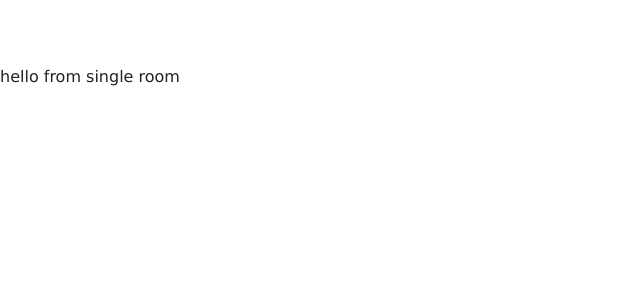
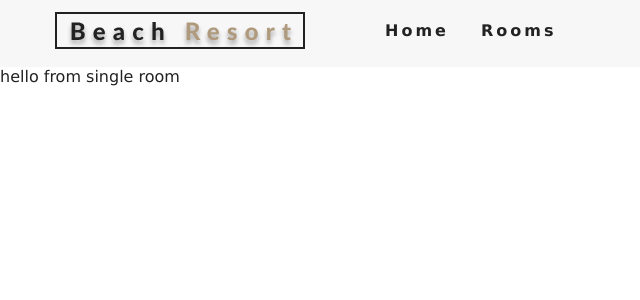
Before and after one commit to dgvnorth/Hotel_App, a React (Create React App) app: page /rooms/1 in a window 1280 px wide. Shown: the top 300 px of the page, without its empty margins (0-640 px from the left). Built offline with nearby package versions, Linux system fonts and the light colour scheme.

Commit message:
navbar added

```diff
--- a/src/App.css
+++ b/src/App.css
@@ -112,6 +112,7 @@
   color: var(--primaryColor);
 }
 .nav-links {
+  /* height and overflow make the navbar button to work*/
   height: 0;
   overflow: hidden;
   transition: var(--mainTransition);
--- a/src/App.js
+++ b/src/App.js
@@ -1,15 +1,16 @@
 import React from 'react';
 import { Switch, Route, Link } from "react-router-dom";
-
 import './App.css';
 import Home from './pages/Home';
 import Rooms from './pages/Rooms';
 import SingleRoom from './pages/SingleRoom';
 import Error from './pages/Error';
+import Navbar from './components/Navbar';
 
 function App() {
   return (
     <>
+      <Navbar />
       <Switch>
         <Route exact path="/" component={Home} />
         <Route exact path="/rooms" component={Rooms} />
--- /dev/null
+++ b/src/components/Navbar.js
@@ -0,0 +1,39 @@
+import React, { Component } from 'react';
+import logo from "../images/logo.svg"
+import { FaAlignRight } from 'react-icons/fa';
+import { Link } from 'react-router-dom';
+
+export default class Navbar extends Component {
+    state = {
+        isOpen: false
+    }
+
+    handleToggle = () => {
+        this.setState({ isOpen: !this.state.isOpen })
+    }
+
+    render() {
+        return (
+            <nav className="navbar">
+                <div className="nav-center">
+                    <div className="nav-header">
+                        <Link to="/">
+                            <img src={logo} alt="La Casa de las Flores" />
+                        </Link>
+                        <button type="button" className="nav-btn" onClick={this.handleToggle}>
+                            <FaAlignRight className="nav-icon" />
+                        </button>
+                    </div>
+                    <ul className={this.state.isOpen ? "nav-links show-nav" : "nav-links"}>
+                        <li>
+                            <Link to="/">Home</Link>
+                        </li>
+                        <li>
+                            <Link to="/rooms">Rooms</Link>
+                        </li>
+                    </ul>
+                </div>
+            </nav>
+        )
+    }
+}
```
